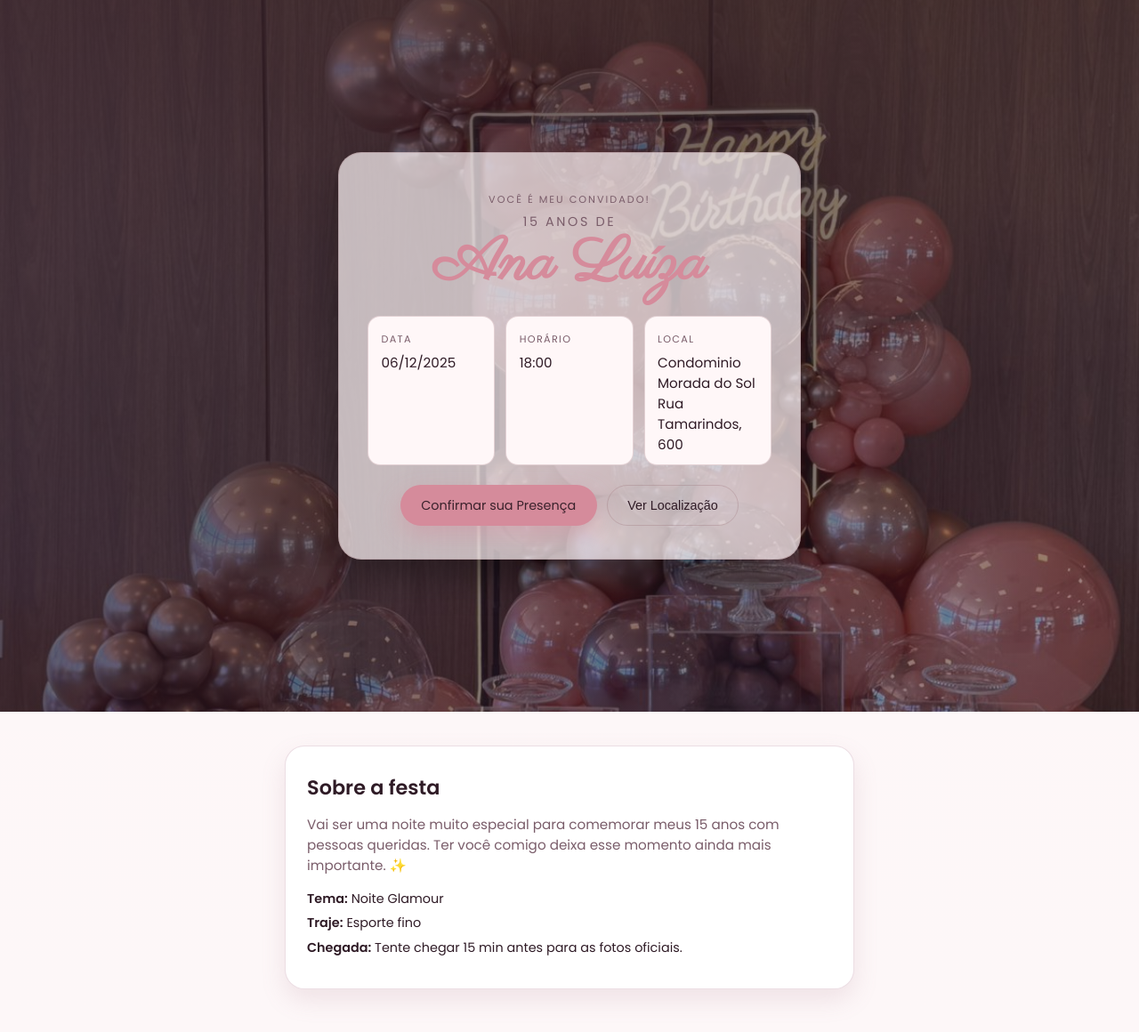
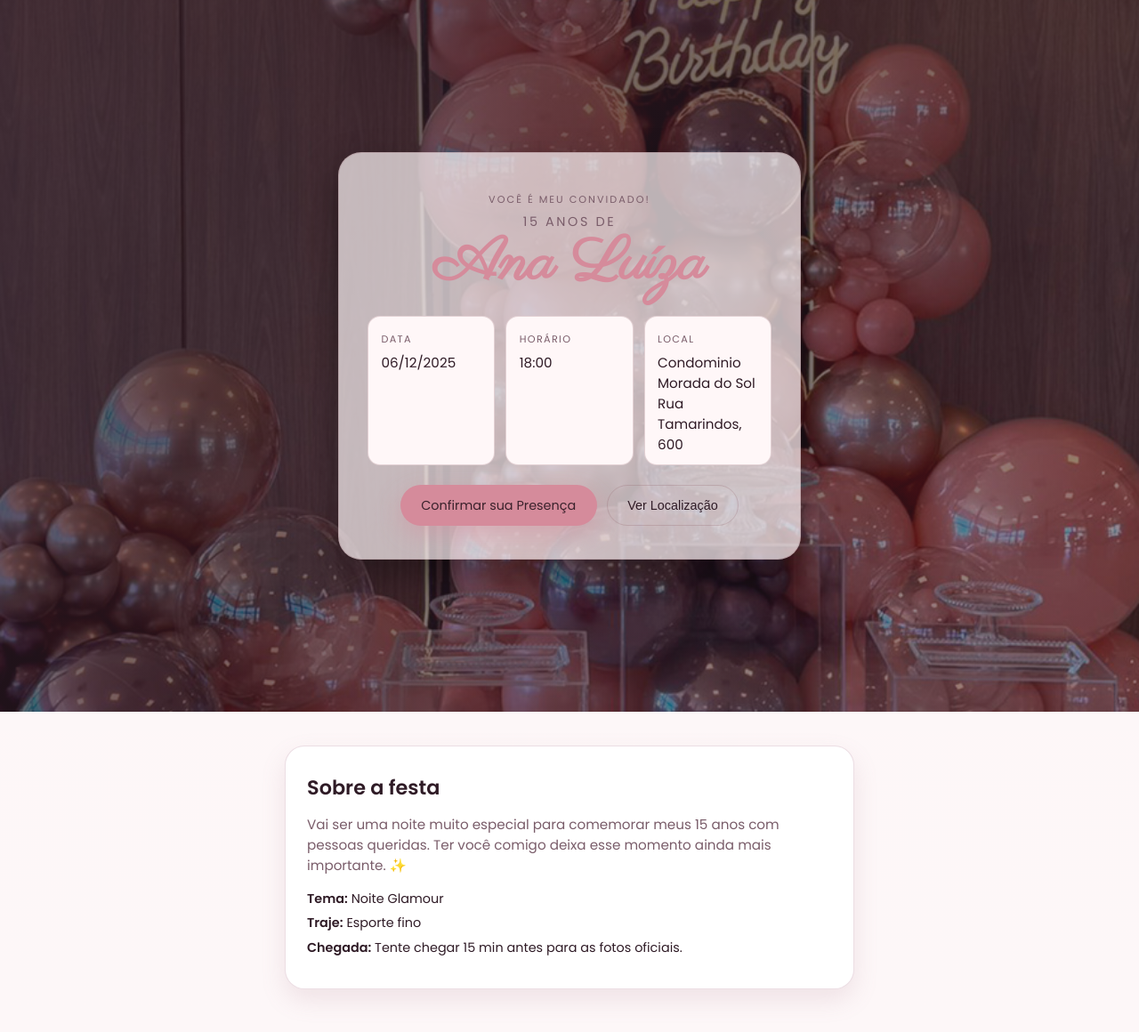
Before and after one commit to gustavo-mamedep/aniversario, a Flask app: page / in a window 1280 px wide. Shown: the whole page at 89% size. Run offline with Flask 3, Linux system fonts and the light colour scheme.

Commit message:
transparencia2

```diff
--- a/static/css/style.css
+++ b/static/css/style.css
@@ -26,7 +26,7 @@ body {
 .hero {
     position: relative;
     min-height: 100vh;
-    background-image: url("../img/decoracao.png"); /* nossa foto */
+    background-image: url("../img/decoracao.jpg"); /* nossa foto */
     background-size: cover;
     background-position: center;
     display: flex;
```
Also changed, not shown: static/img/decoracao.jpg (added).
